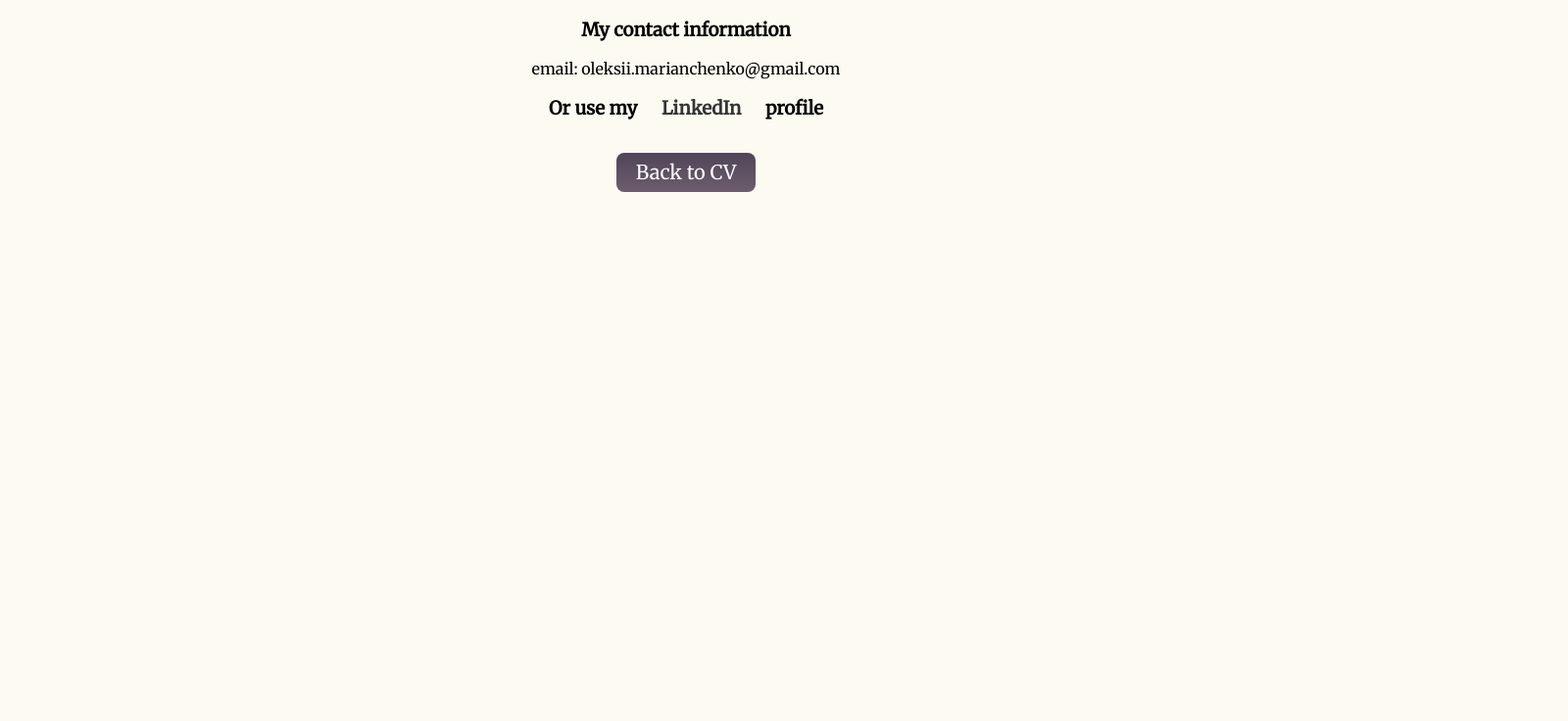
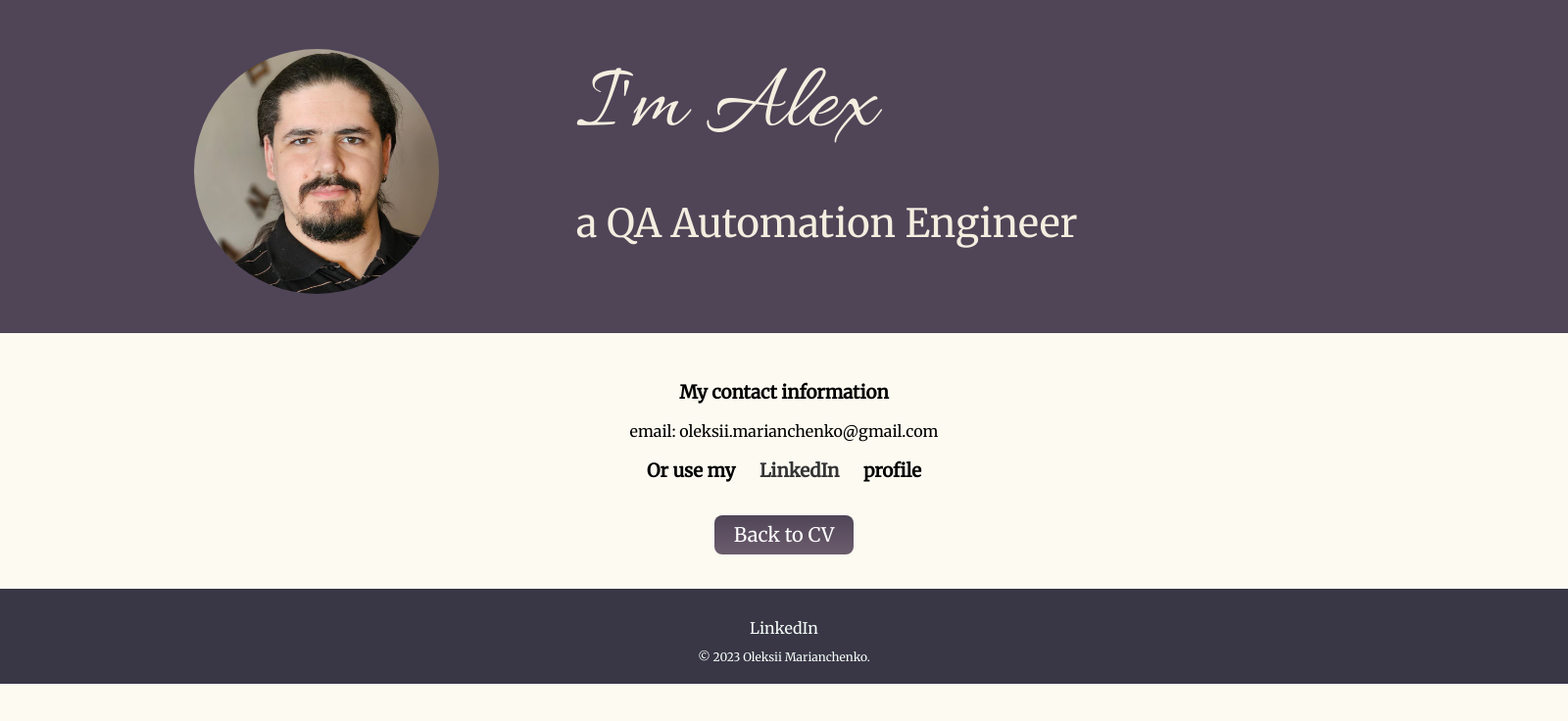
Before and after one commit to AlexWork93/100_days_Python_Course, a plain HTML site: page contactMe.html in a window 1280 px wide. Shown: the whole page at 98% size, 1600 px wide, since content can reach past the window. Drawn offline with Linux system fonts and the light colour scheme.

Commit message:
update appearance

```diff
--- a/contactMe.html
+++ b/contactMe.html
@@ -28,10 +28,21 @@
     <link rel="icon" href="favicon.ico" />
   </head>
 <body>
+<div class="top-container">
+            <img class="circled-photo my-photo" src="images/me.jpg" alt="My photo"/>
+
+    <h1>I'm Alex</h1>
+    <h2>a QA Automation Engineer</h2>
+</div>
+<div class="middle-container">
+
     <h3>My contact information</h3>
     <p>email: oleksii.marianchenko@gmail.com</p>
     <h3>Or use my <a href="https://www.linkedin.com/in/oleksii-marianchenko-87b621211/">LinkedIn</a> profile</h3>
     <p></p>
+        <a class="btn" href="index.html">Back to CV</a>
+
+</div>
 
 <!--    <hr>-->
 <!--    <form action="mailto:ortwinkrausemail@gmail.com" method="post">-->
@@ -43,6 +54,11 @@
 <!--        <textarea name="name" id="" cols="30" rows="10"></textarea><br>-->
 <!--        <input type="submit" name="" id="">-->
 <!--    </form>-->
-    <a class="btn" href="index.html">Back to CV</a>
+<div class="bottom-container">
+    <a class="footer-link" href="https://www.linkedin.com/in/oleksii-marianchenko-87b621211/">LinkedIn</a>
+    <!--    <a class="footer-link" href="https://twitter.com/">Twitter</a>-->
+    <!--    <a class="footer-link" href="https://www.appbrewery.co/">Website</a>-->
+    <p class="copyright">© 2023 Oleksii Marianchenko.</p>
+</div>
 </body>
 </html>
--- a/css/styles.css
+++ b/css/styles.css
@@ -59,12 +59,18 @@ hr {
 
 .middle-container {
   background-color: #FCFAF1;
-  margin: 100px auto 30px;
+  padding: 30px 100px 20px 100px;
+  width: 100%;
+  display: inline-block;
 }
 
 .bottom-container {
   background-color: #393646;
-  padding: 30px 0 20px 0;
+  padding: 30px 100px 20px 100px;
+  width: 100%;
+  display: inline-block;
+
+
 }
 .top-cloud {
   position: absolute;
```
Also changed, not shown: diploma.html (+17 -0 lines), portfolio.html (+13 -0 lines).
